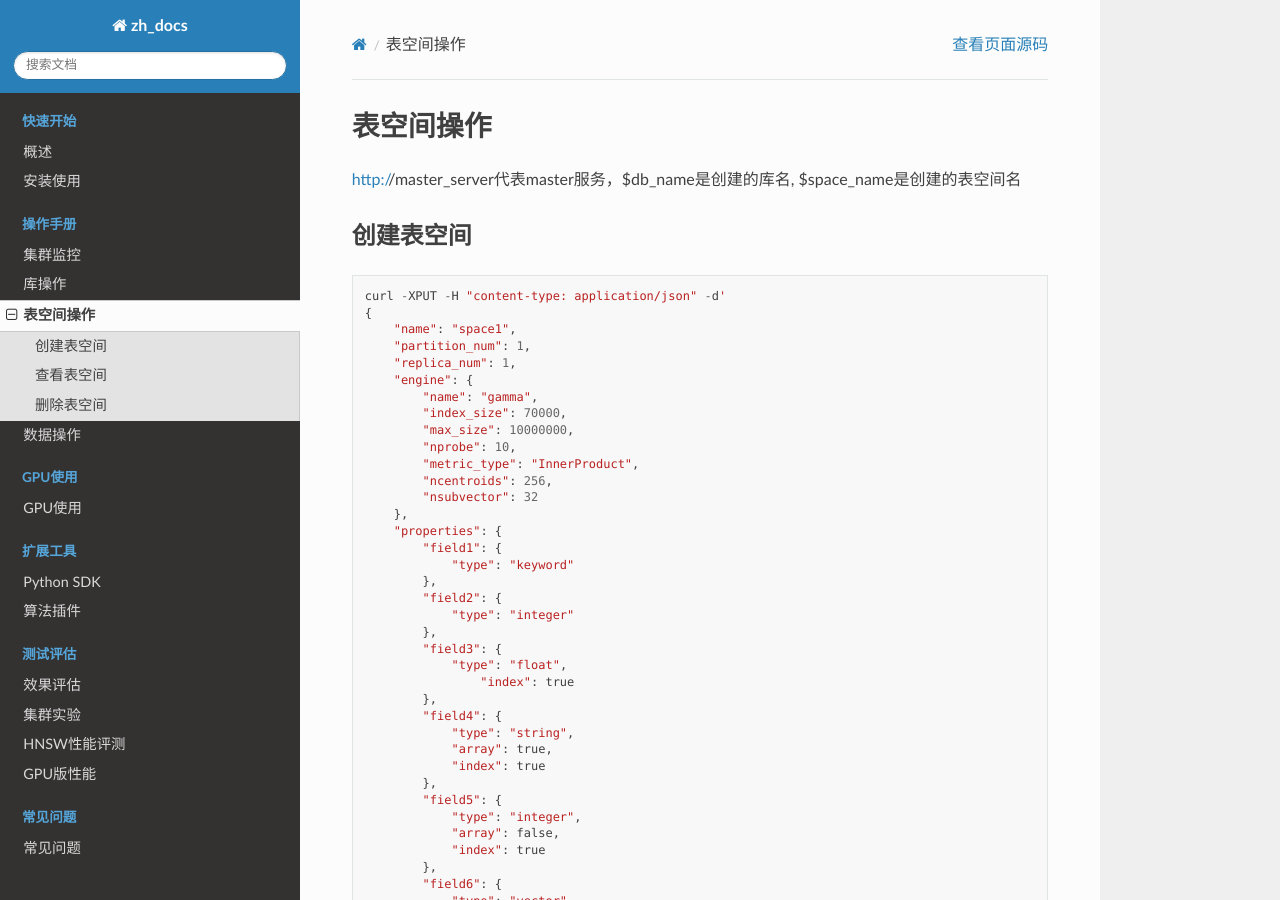
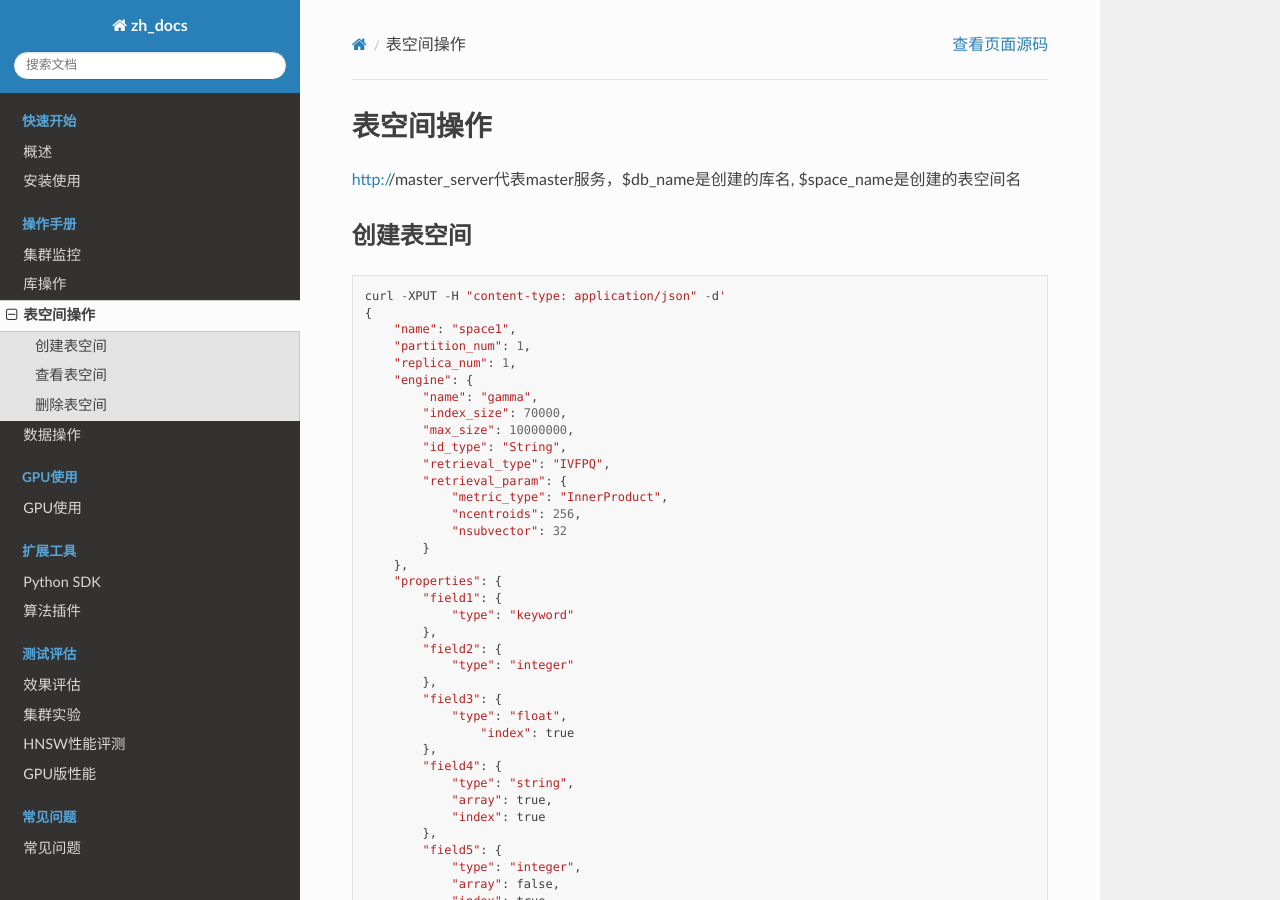
Before and after one commit to vearch/zh_docs, a Sphinx documentation site: the page built from docs/source/use_op/op_space.rst, in a window 1280 px wide and 900 px high. Built offline with Sphinx 7.4.7 and the Read the Docs theme 2.0.0, drawn with Linux system fonts in a browser that asks for light colours; pages that are not in the unit, such as notebooks, are missing from menus.

Commit message:
change space format

```diff
--- a/docs/source/use_op/op_space.rst
+++ b/docs/source/use_op/op_space.rst
@@ -17,10 +17,13 @@ http://master_server代表master服务，$db_name是创建的库名, $space_name
           "name": "gamma",
           "index_size": 70000,
           "max_size": 10000000,
-          "nprobe": 10,
-          "metric_type": "InnerProduct",
-          "ncentroids": 256,
-          "nsubvector": 32
+          "id_type": "String",
+          "retrieval_type": "IVFPQ",
+          "retrieval_param": {
+              "metric_type": "InnerProduct",
+              "ncentroids": 256,
+              "nsubvector": 32
+          }
       },
       "properties": {
           "field1": {
```
